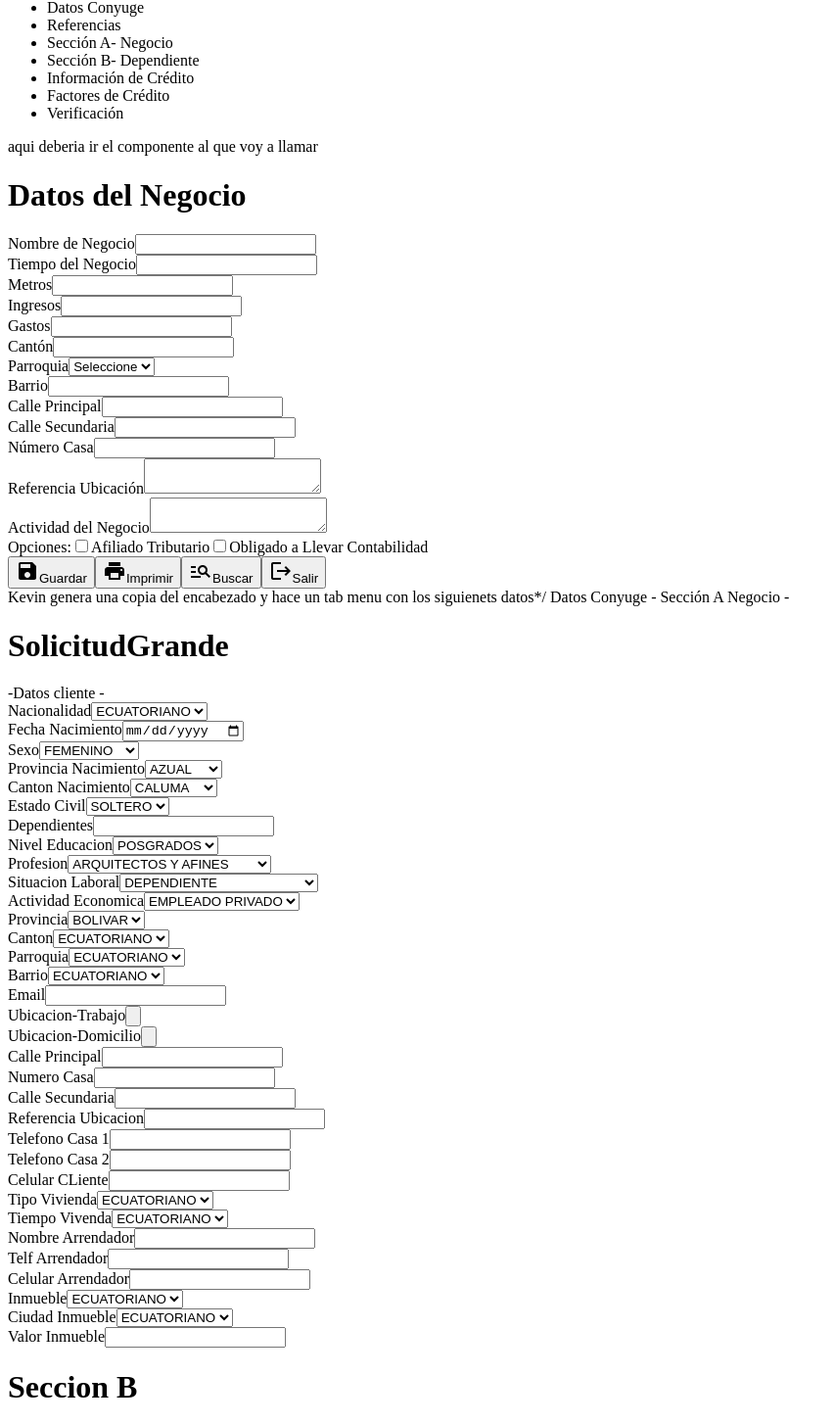
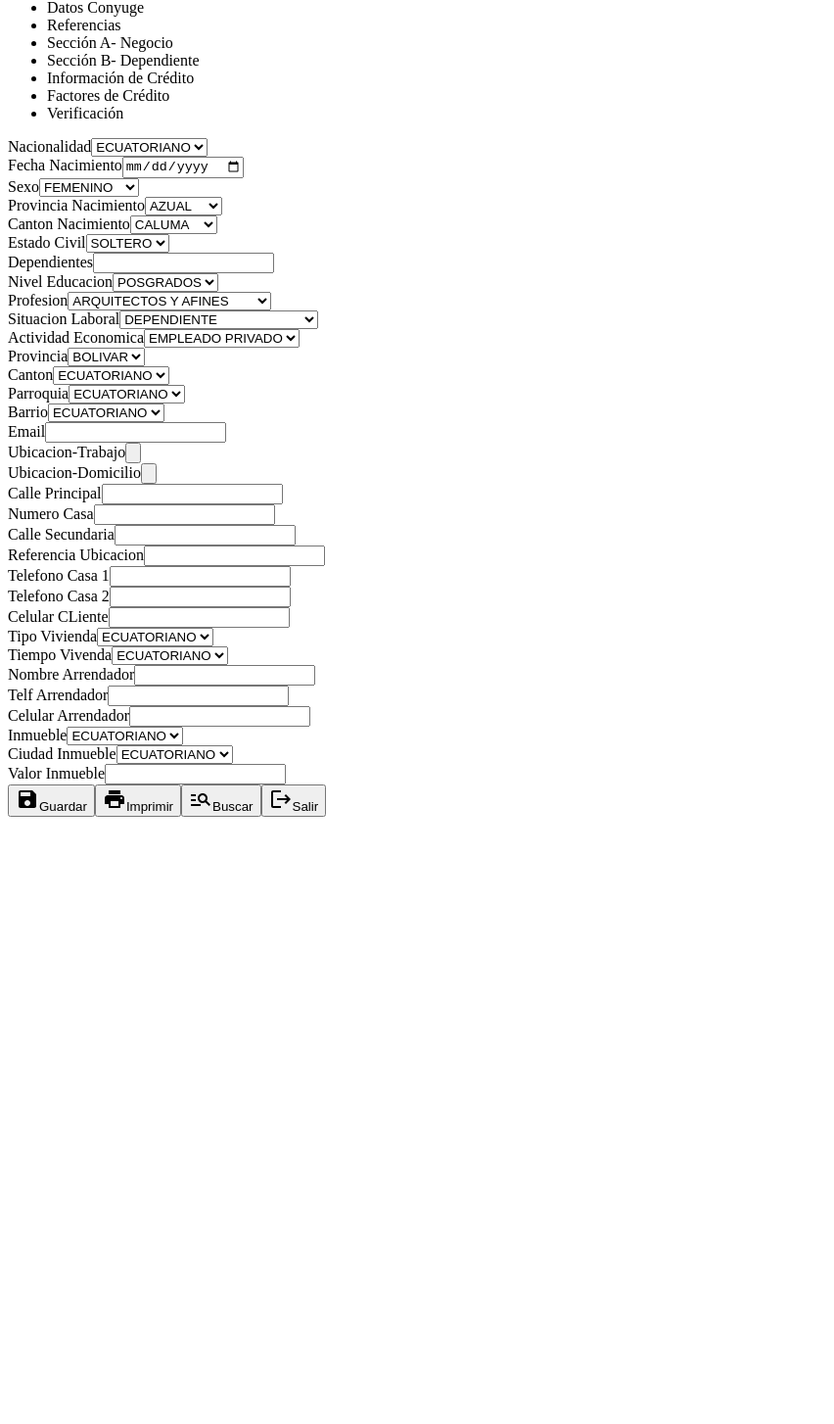
Before and after one commit to CEPE1724/RegistroCivilFront, a Next.js app: page /SolicitudGrande in a window 1280 px wide. Shown: the part 327-1781 px from the top of the page at 98% size, without its empty margins (0-852 px from the left). After the commit the page ends 1169 px from the top, so only its background shows below. Built offline with nearby package versions, Linux system fonts and the light colour scheme.

Commit message:
subir solicitud de credito

```diff
--- a/src/components/SolicitudGrande/Cabecera/Cabecera.js
+++ b/src/components/SolicitudGrande/Cabecera/Cabecera.js
@@ -3,7 +3,11 @@ import SaveIcon from "@mui/icons-material/Save";
 import PrintIcon from "@mui/icons-material/Print";
 import ManageSearchIcon from "@mui/icons-material/ManageSearch";
 import LogoutIcon from "@mui/icons-material/Logout";
-import { SeccionA } from "../SeccionA/SeccionA";
+import { DatosCliente } from "../DatosCliente";
+import { DatosConyuge } from "../DatosConyuge";
+import { Referencias } from "../Referencia";
+import { SeccionB } from "../SeccionB";
+import { SeccionA } from "../SeccionA";
 
 export function Cabecera() {
   const [activeTab, setActiveTab] = useState("Datos Cliente");
@@ -23,9 +27,15 @@ export function Cabecera() {
   const renderTabContent = () => {
     switch (activeTab) {
       case "Datos Cliente":
-      //   return <DatosCliente />;
+       return <DatosCliente />;
       case "Datos Conyuge":
-      ///   return <DatosConyuge />;
+       return <DatosConyuge />;
+      case "Referencias":
+       return <Referencias />;
+      case "Sección A- Negocio":
+        return <SeccionA />;
+      case "Sección B- Dependiente":
+        return <SeccionB />;
       // Agrega más casos para las otras pestañas aquí
       default:
         return <div>Contenido no disponible</div>;
@@ -134,9 +144,8 @@ export function Cabecera() {
 
       {/* Aquí se renderiza el contenido según la pestaña activa */}
       <div className="mt-6">
-        {/*renderTabContent()*/}
-        <p>aqui deberia ir el componente al que voy a llamar </p>
-        <SeccionA />
+        {renderTabContent()}
+
       </div>
 
       {/* Botón de guardar */}
--- a/src/pages/SolicitudGrande.js
+++ b/src/pages/SolicitudGrande.js
@@ -11,22 +11,6 @@ const SolicitudGrande = () => {
         <>
             <Layout />
             <Cabecera />
-            Kevin genera una copia del encabezado y hace un tab menu con los siguienets datos*/
-            Datos Conyuge -
-            Sección A Negocio  -
-            <h1>SolicitudGrande</h1>
-			-Datos cliente -
-			<DatosCliente />
-			<h1>Seccion B</h1>
-			<SeccionB />
-            {/*<DatosCliente />
-
-            <h1>SolicitudGrande</h1>*/}
-
-            <DatosConyuge />
-            ""
-            <Referencias />
-
         </>
     )
 }
```
